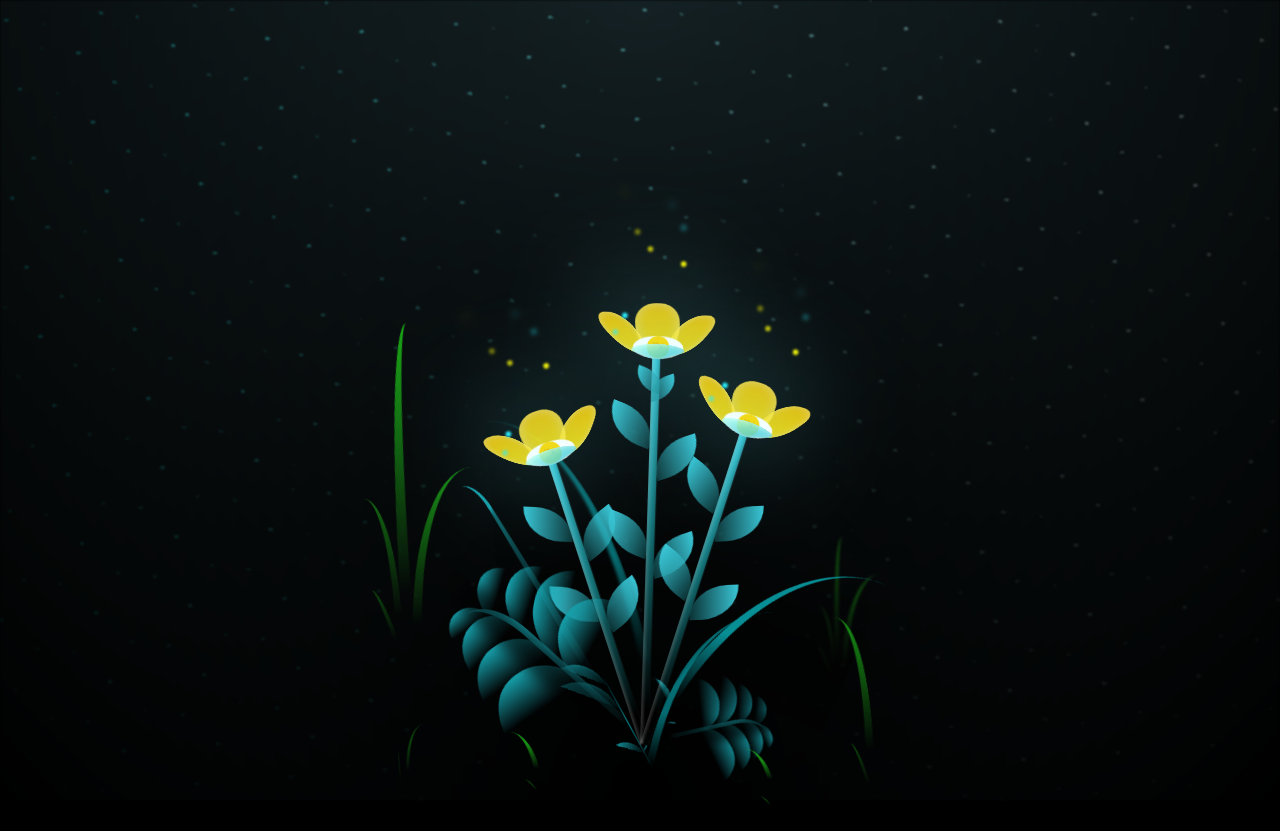
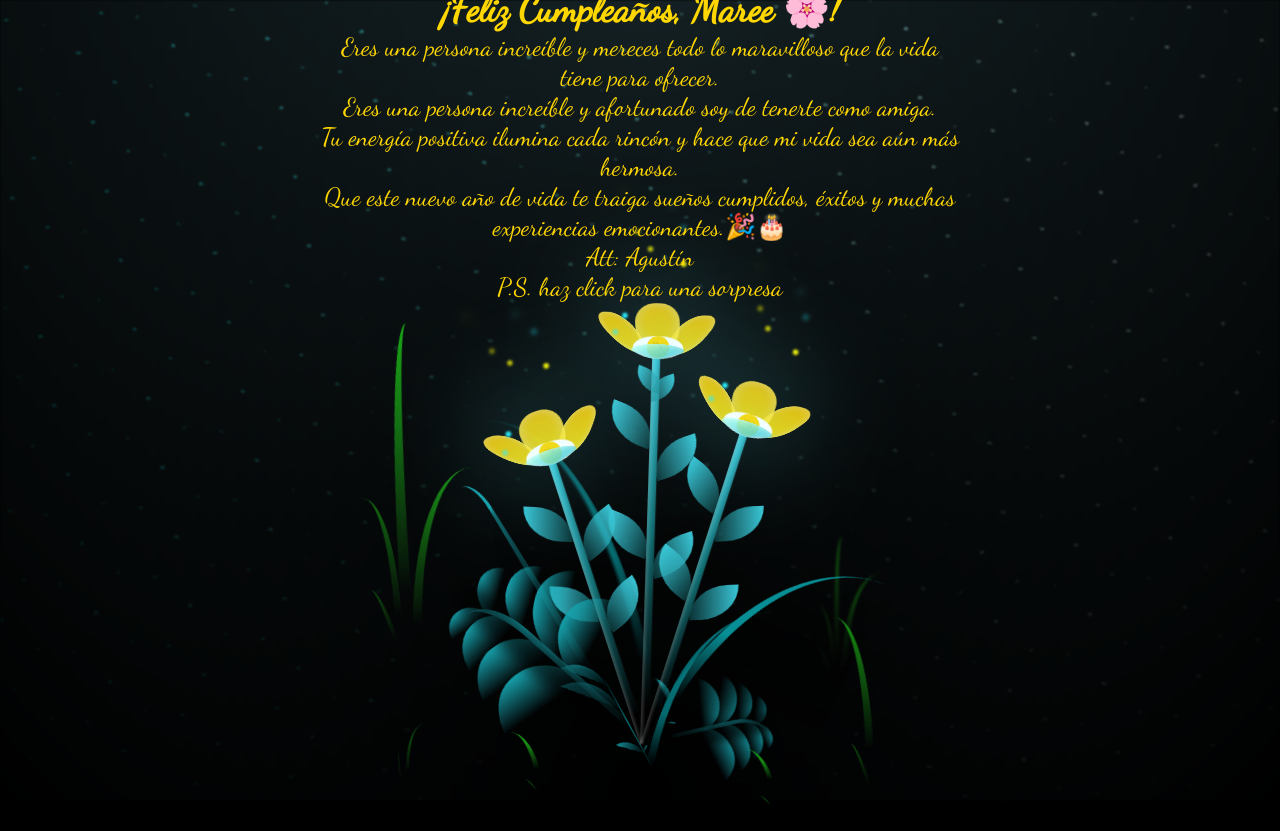
Before and after one commit to AgustinIsCoding/regalo, a plain HTML site: page index.html in a window 1280 px wide. Drawn offline with Linux system fonts and the light colour scheme.

Commit message:
Add files via upload

```diff
--- a/index.html
+++ b/index.html
@@ -5,11 +5,21 @@
    <meta http-equiv="X-UA-Compatible" content="IE=edge">
    <meta name="viewport" content="width=device-width, initial-scale=1.0">
    <link rel="stylesheet" href="style.css">
+   <link rel="stylesheet" href="https://fonts.googleapis.com/css2?family=Pacifico&display=swap">
+   <link rel="stylesheet" href="https://fonts.googleapis.com/css2?family=Dancing+Script&display=swap">
    <title>Feliz Cumpleaños</title>
 </head>
-     <body class="not-loaded">
-        <audio src="sound/2024-02-26 17-48-49.mp3" autoplay></audio>
-        <div id="lyrics"></div>
+     <body class="not-loaded" onclick="PlayAudio()">
+        <audio id="musica" loop>
+            <source  src="2024-02-26 17-48-49.mp3" type="audio/mpeg">
+        </audio>
+        <div class="titulo"><h2>¡Feliz Cumpleaños, Maree 🌸!</h2>
+      <p>Eres una persona increíble y mereces todo lo maravilloso que la vida tiene para ofrecer.</p>
+      <p>Eres una persona increíble y afortunado soy de tenerte como amiga.</p>
+      <p> Tu energía positiva ilumina cada rincón y hace que mi vida sea aún más hermosa.</p>
+      <p>Que este nuevo año de vida te traiga sueños cumplidos, éxitos y muchas experiencias emocionantes.🎉🎂</p>
+            <p>Att: Agustín</p>
+            <p>P.S. haz click para una sorpresa</p></div>
     <div class="night"></div>
     <div class="flowers">
       <div class="flower flower--1">
@@ -310,5 +320,10 @@
       </div>
     </div>
     <script src="java.js"></script>
+    <script>
+        function PlayAudio(){
+            document.getElementById("musica").play();
+        }
+    </script>
 </body>
 </html>
--- a/style.css
+++ b/style.css
@@ -10,7 +10,19 @@
     --dark-color: #000;
     --flower-color: #ffd700; /* Yellow color for flowers */
   }
-
+  .titulo {
+    position: absolute;
+    top: 18%;
+    left: 50%;
+    transform: translate(-50%, -50%);
+    z-index: 1000;
+    color: #FFD700; /* Código de color para amarillo */
+    text-align: center;
+    font-size: 25px;
+    font-weight: 400; /* Reducir la negrita del texto */
+    max-width: 100%;
+    font-family: 'Dancing Script', cursive;
+}
 body {
   display: flex;
   align-items: flex-end;
@@ -20,7 +32,6 @@ body {
   overflow: hidden;
   perspective: 1000px;
 }
-
 .night {
   position: fixed;
   left: 50%;
```
Also changed, not shown: 1 other file.
